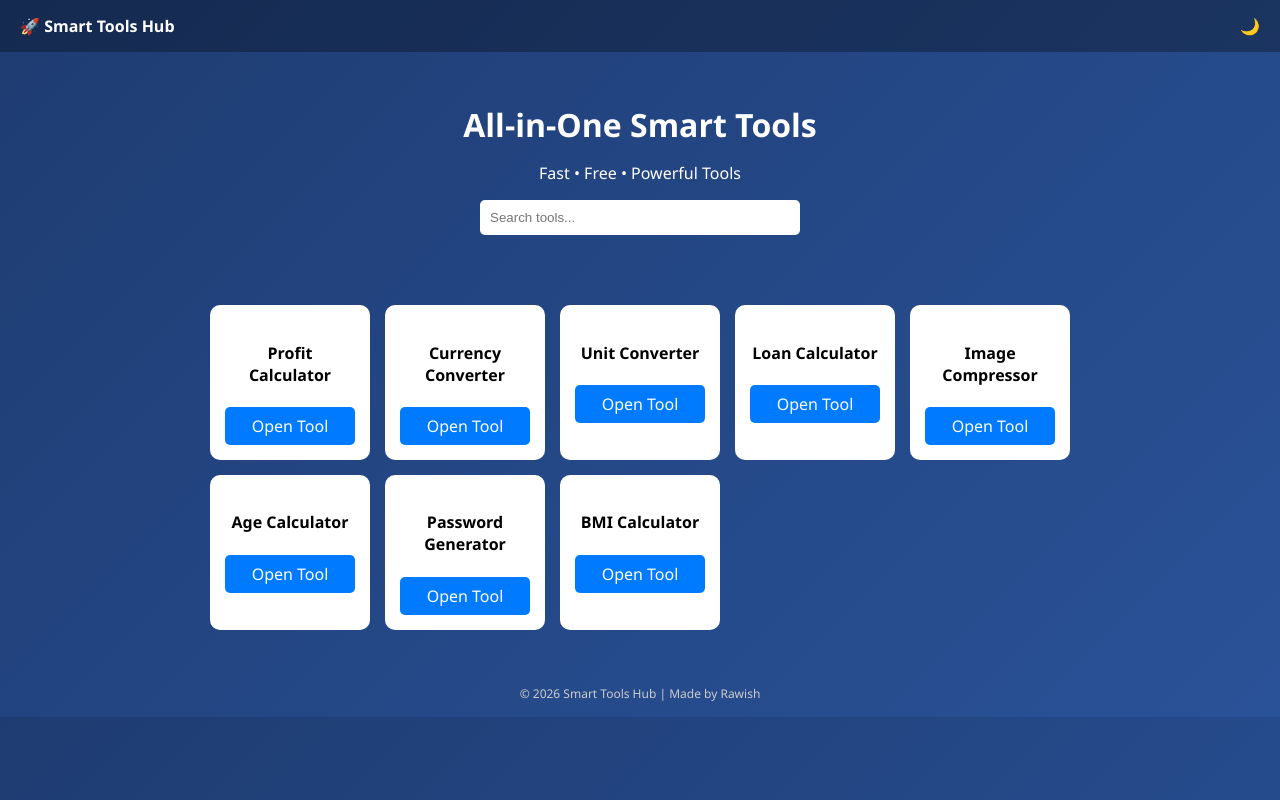
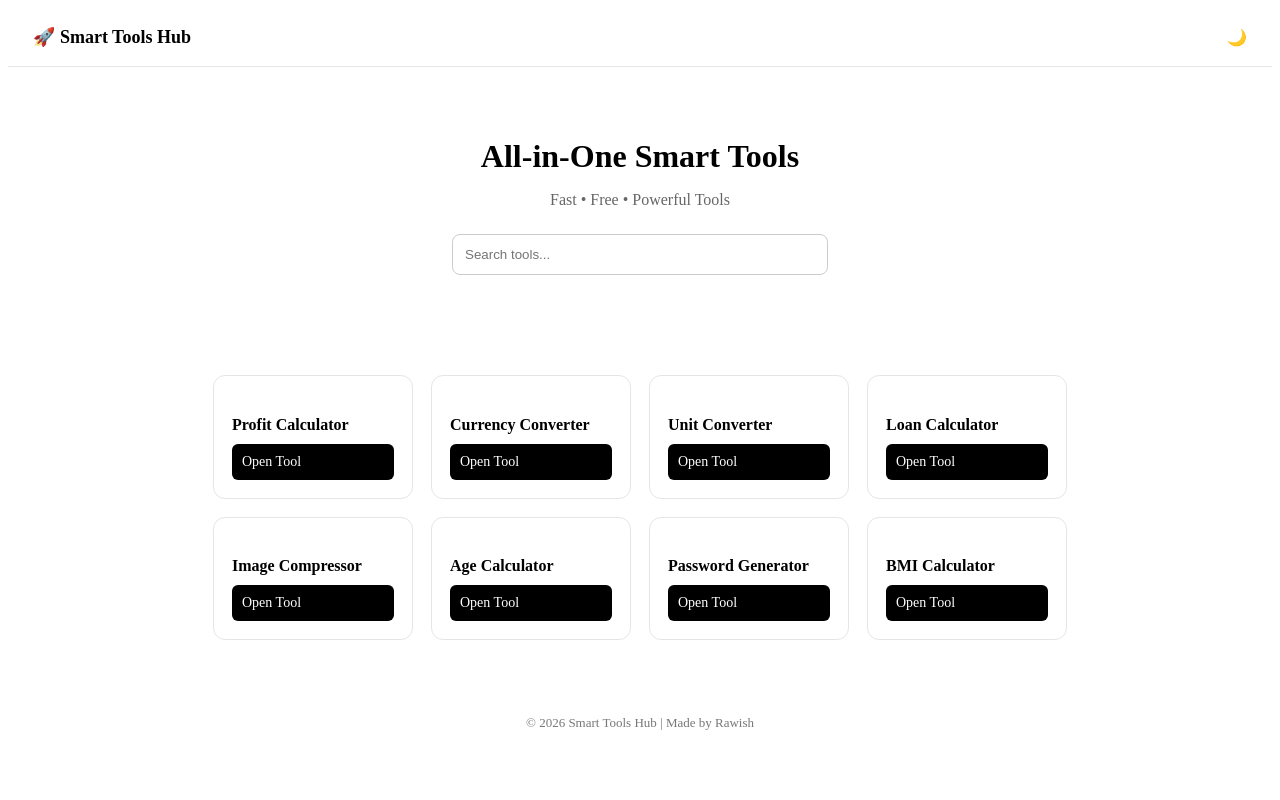
Before and after one commit to Rawish007/Smart-Tools-Hub, a Flask app: page / in a window 1280 px wide. Run offline with Flask 3, Linux system fonts and the light colour scheme.

Commit message:
Update index.html

```diff
--- a/templates/index.html
+++ b/templates/index.html
@@ -7,88 +7,116 @@
     <meta name="keywords" content="tools, calculator, converter">
 
     <style>
+<style>
 body {
     margin: 0;
     font-family: 'Segoe UI', sans-serif;
-            background: linear-gradient(135deg, #1e3c72, #2a5298);
-            color: white;
+    background: #ffffff;
+    color: #111;
 }
 
+/* NAVBAR */
 .navbar {
     display: flex;
     justify-content: space-between;
     align-items: center;
-            padding: 15px 20px;
-            background: rgba(0,0,0,0.3);
+    padding: 18px 25px;
+    border-bottom: 1px solid #e5e5e5;
+    background: #fff;
+    position: sticky;
+    top: 0;
 }
 
 .logo {
-            font-weight: bold;
+    font-size: 18px;
+    font-weight: 600;
 }
 
-        .toggle {
-            cursor: pointer;
-        }
-
+/* HERO */
 .hero {
     text-align: center;
-            padding: 30px 15px;
+    padding: 50px 20px;
 }
 
 .hero h1 {
+    font-size: 32px;
     margin-bottom: 10px;
 }
 
-        .search-box input {
-            padding: 10px;
-            width: 80%;
-            max-width: 300px;
-            border-radius: 5px;
-            border: none;
+.hero p {
+    color: #666;
 }
 
+/* SEARCH */
+.search-box {
+    margin-top: 25px;
+}
+
+.search-box input {
+    padding: 12px;
+    width: 85%;
+    max-width: 350px;
+    border: 1px solid #ccc;
+    border-radius: 8px;
+    outline: none;
+    transition: 0.3s;
+}
+
+.search-box input:focus {
+    border-color: black;
+}
+
+/* TOOLS GRID */
 .tools {
     display: grid;
-            grid-template-columns: repeat(auto-fit, minmax(160px, 1fr));
-            gap: 15px;
-            padding: 20px;
-            max-width: 900px;
+    grid-template-columns: repeat(auto-fit, minmax(200px, 1fr));
+    gap: 18px;
+    padding: 25px;
+    max-width: 1000px;
     margin: auto;
 }
 
+/* CARD */
 .card {
-            background: white;
-            color: black;
-            padding: 15px;
-            border-radius: 10px;
-            text-align: center;
+    background: #fff;
+    border: 1px solid #e5e5e5;
+    padding: 18px;
+    border-radius: 12px;
+    transition: all 0.3s ease;
+}
+
+.card:hover {
+    transform: translateY(-6px);
+    box-shadow: 0 10px 25px rgba(0,0,0,0.08);
+}
+
+/* CARD TEXT */
+.card h4 {
+    margin-bottom: 10px;
+}
+
+/* BUTTON */
+.card a {
+    display: block;
+    padding: 10px;
+    background: black;
+    color: white;
+    text-decoration: none;
+    border-radius: 6px;
+    font-size: 14px;
     transition: 0.3s;
 }
 
-        .card:hover {
-            transform: translateY(-5px);
+.card a:hover {
+    background: #333;
 }
 
-        .card a {
-            display: block;
-            margin-top: 10px;
-            padding: 8px;
-            background: #007bff;
-            color: white;
-            text-decoration: none;
-            border-radius: 5px;
-        }
-
+/* FOOTER */
 .footer {
     text-align: center;
-            padding: 15px;
-            font-size: 12px;
-            color: #ccc;
-        }
-
-        /* Dark mode */
-        .dark {
-            background: #111;
+    padding: 25px;
+    font-size: 13px;
+    color: #777;
 }
     </style>
 </head>
```
Lines whose indentation alone changed are shown as unchanged.
